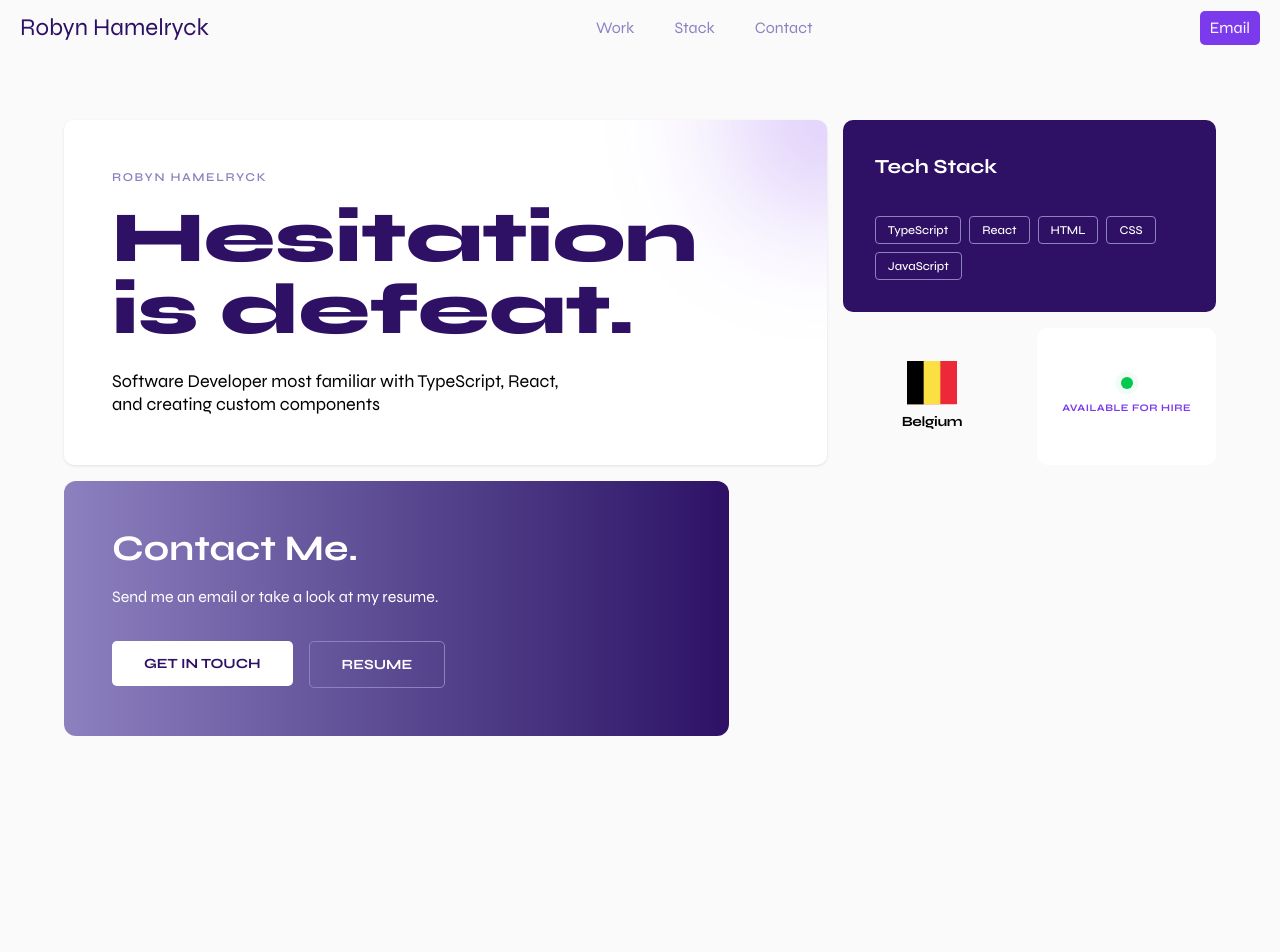
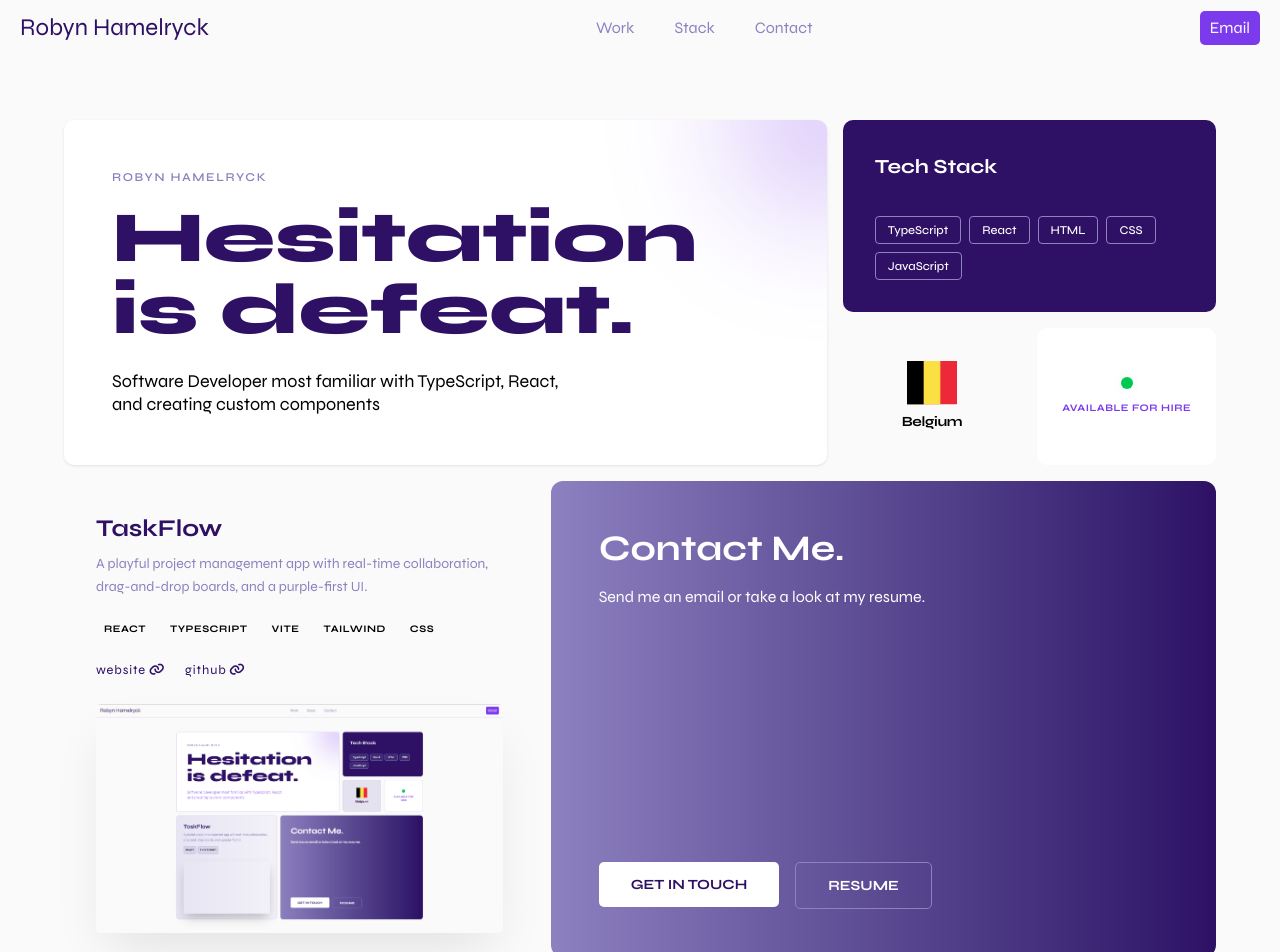
Before and after one commit to FormOfShred/portfolio, a React app: page / in a window 1280 px wide. Shown: the top 952 px of the page. Before the commit the page ends 800 px from the top, so only its background shows below. Built offline with nearby package versions, Linux system fonts and the light colour scheme; the HTML template or start-up script is replaced by a standard one.

Commit message:
[PROJECTCARD]  create ProjectCard

```diff
--- /dev/null
+++ b/src/components/Masonry/components/ProjectCard/index.module.css
@@ -0,0 +1,73 @@
+.Card {
+  position: relative;
+
+  background: linear-gradient(
+    90deg,
+    color-mix(var(--purple-light) 20%, white),
+    color-mix(var(--purple-light) 10%, white)
+  );
+
+  padding: calc(var(--spacing) * 8);
+
+  border: 1px solid color-mix(var(--purple-light) 30%, transparent);
+  border-radius: 10px;
+
+  display: flex;
+  flex-direction: column;
+  justify-content: space-between;
+
+  grid-row: span 2 / span 2;
+  grid-column: span 12 / span 12;
+}
+
+.Tag {
+  border: 1px solid color-mix(var(--purple-light) 40%, transparent);
+  border-radius: 5px;
+
+  background-color: color-mix(var(--purple-light) 20%, transparent);
+
+  text-transform: uppercase;
+
+  font-weight: 700;
+  font-size: 10px;
+  letter-spacing: 0.05em;
+
+  padding: var(--spacing);
+  padding: calc(var(--spacing) * 2);
+}
+
+.Link {
+  color: var(--purple-dark);
+
+  font-size: 0.8rem;
+  letter-spacing: 0.07em;
+
+  display: flex;
+  gap: 3px;
+  align-items: center;
+
+  &:hover {
+    color: var(--purple)
+  }
+}
+
+.Image {
+  position: relative;
+  z-index: 10;
+
+  transition-duration: 500ms;
+  transition-property: transform, translate, scale, rotate;
+
+  box-shadow: 0 25px 50px -12px var(--shadow);
+
+  margin-top: calc(var(--spacing) * 4);
+
+  border: 1px solid color-mix(var(--purple-light) 20%, transparent);
+  border-radius: 5px;
+}
+
+@media (width >= 64rem) {
+    .Card {
+        grid-column: span 5 / span 5;
+    }
+}
--- /dev/null
+++ b/src/components/Masonry/components/ProjectCard/index.tsx
@@ -0,0 +1,52 @@
+import classNames from "classnames";
+import styles from "./index.module.css";
+
+type ProjectCardProps = {
+  title: string;
+  description: string;
+  tags: string[];
+  links?: {title: string, link: string}[]
+  image: string;
+}
+
+const ProjectCard = ({title, description, tags, links, image}: ProjectCardProps) => {
+  return (
+    <div
+      id="work"
+      className={classNames(styles.Card, "group")}
+    >
+      <div className="relative z-10">
+        <h2 className="text-2xl font-bold text-purple-dark">{title}</h2>
+        <p className="mt-2 text-sm leading-relaxed text-purple-light">
+          {description}
+        </p>
+        <div className="mt-4 flex flex-wrap gap-2">
+          {tags.map((tag) => (
+            <span
+              key={tag}
+              className={styles.Tag}
+            >
+              {tag}
+            </span>
+          ))}
+        </div>
+        {links && <div className="mt-4 flex flex-wrap gap-5">
+          {links.map(({title, link}) => (
+            <a
+              key={title}
+              href={link}
+              target="_blank"
+              className={styles.Link}
+            >
+              {title}
+              <span className="fa-solid fa-link"/>
+            </a>
+          ))}
+        </div>}
+      </div>
+      <img className={classNames(styles.Image, "aspect-video translate-y-2 group-hover:translate-y-0")} src={image} />
+    </div>
+  )
+};
+
+export default ProjectCard;
--- a/src/components/Masonry/index.tsx
+++ b/src/components/Masonry/index.tsx
@@ -2,7 +2,10 @@ import AvailabilityCard from "./components/AvailabilityCard";
 import ContactCard from "./components/ContactCard";
 import HeroCard from "./components/HeroCard";
 import LocationCard from "./components/LocationCard";
+import ProjectCard from "./components/ProjectCard";
 import TechStackCard from "./components/TechStackCard";
+
+import portfolio_image from "../../assets/project_portfolio.png";
 
 const Masonry = () => {
   return (
@@ -13,6 +16,18 @@ const Masonry = () => {
       <TechStackCard />
       <LocationCard />
       <AvailabilityCard />
+      <ProjectCard
+        title="TaskFlow"
+        description="A playful project management app with real-time collaboration, drag-and-drop boards, and a purple-first UI."
+        tags={["React", "TypeScript", "Vite", "Tailwind", "CSS"]}
+        links={
+          [
+            {title: "website", link: "/"},
+            {title: "github", link: "https://github.com/FormOfShred/portfolio"}
+          ]
+        }
+        image={portfolio_image}
+      />
       <ContactCard />
     </div>
   )
--- a/src/index.css
+++ b/src/index.css
@@ -13,3 +13,9 @@
 
   font-family: "Syne", sans-serif;
 }
+
+@theme {
+  --color-purple: var(--purple);
+  --color-purple-light: var(--purple-light);
+  --color-purple-dark: var(--purple-dark);
+}
```
Also changed, not shown: src/assets/project_portfolio.png (added).
